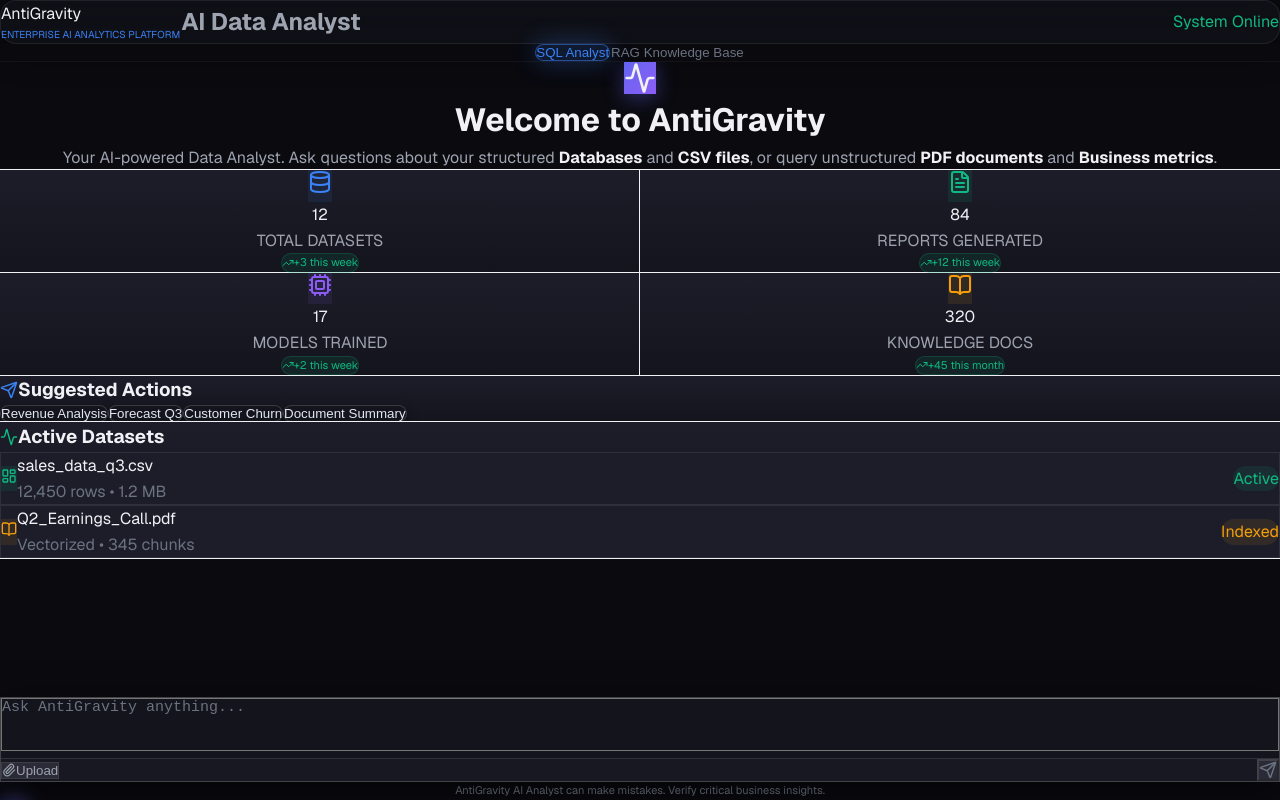
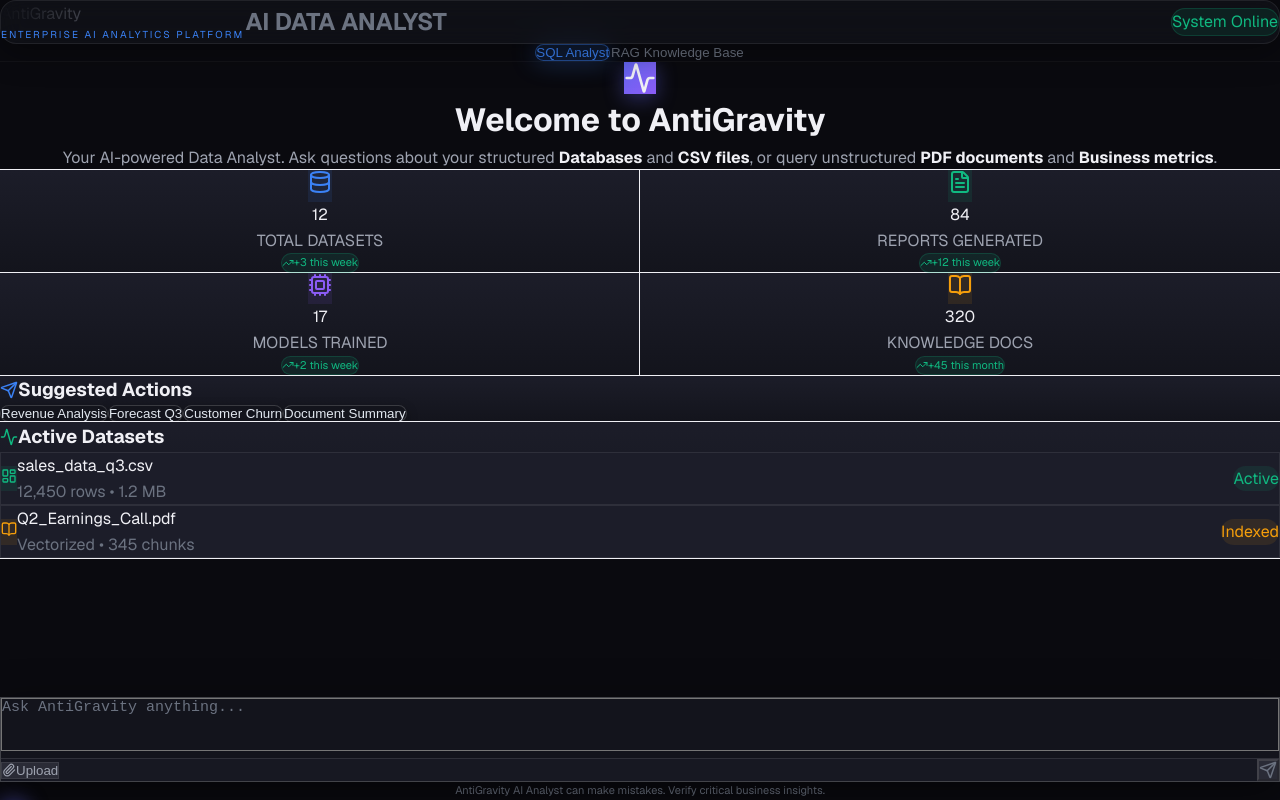
Before and after one commit to abakaushik-lgtm/DataScience-GenerativeAI-Platform, a Next.js app in the folder frontend/: page / in a window 1280 px wide. Built offline with nearby package versions, Linux system fonts and the light colour scheme.

Commit message:
style: Make AntiGravity the largest text element in the header and reduce module title weight

```diff
--- a/frontend/src/app/page.tsx
+++ b/frontend/src/app/page.tsx
@@ -98,14 +98,14 @@ export default function Home() {
   return (
     <div className="flex flex-col relative h-full">
         {/* Header */}
-        <header className="h-16 border-b border-[#ffffff14] flex items-center px-6 glass-panel rounded-none">
+        <header className="h-20 border-b border-[#ffffff14] flex items-center px-8 glass-panel rounded-none z-30 relative">
           <div className="flex flex-col justify-center">
-            <span className="text-xl font-bold tracking-tight text-[#f0f0f5]">AntiGravity</span>
-            <span className="text-[10px] text-[#3b82f6] font-semibold tracking-widest uppercase">Enterprise AI Analytics Platform</span>
+            <span className="text-3xl font-extrabold tracking-tighter text-transparent bg-clip-text bg-gradient-to-r from-white to-[#9ea3b0]">AntiGravity</span>
+            <span className="text-[10px] text-[#3b82f6] font-bold tracking-[0.2em] uppercase mt-1">Enterprise AI Analytics Platform</span>
           </div>
-          <div className="mx-5 h-8 w-px bg-[#ffffff14]"></div>
-          <h2 className="text-sm font-medium text-[#9ea3b0]">AI Data Analyst</h2>
-          <div className="ml-auto flex items-center gap-2 text-sm text-[#10b981]">
+          <div className="mx-8 h-10 w-px bg-[#ffffff14]"></div>
+          <h2 className="text-xs font-semibold text-[#6b7280] tracking-wider uppercase">AI Data Analyst</h2>
+          <div className="ml-auto flex items-center gap-2 text-xs font-medium text-[#10b981] bg-[#10b981]/10 px-3 py-1.5 rounded-full border border-[#10b981]/20">
             <span className="w-2 h-2 rounded-full bg-[#10b981] animate-pulse"></span>
             System Online
           </div>
```
